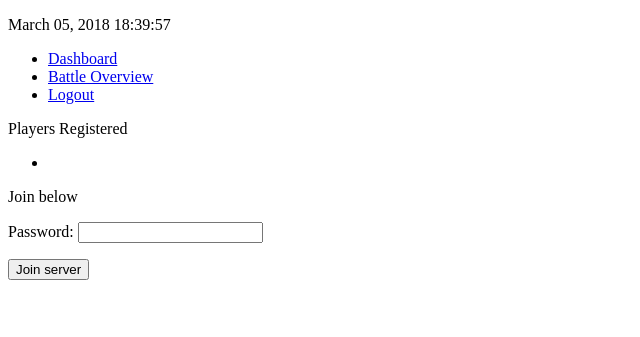
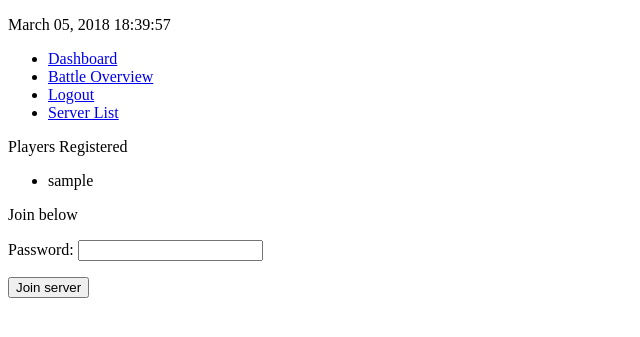
Before and after one commit to stef311/battlegame2, a Django app: page /servers/1/detail/ in a window 1280 px wide. Shown: the top 337 px of the page, without its empty margins (0-640 px from the left). Run offline with Django 3.2, Linux system fonts and the light colour scheme; a user stored in the database is signed in; tables that the repository leaves empty hold one stand-in row (values such as "Sample post").

Commit message:
adds username to server_detail view. adds url that points to server_list view in base.html

```diff
--- a/battlegame/servers/templates/servers/detail.html
+++ b/battlegame/servers/templates/servers/detail.html
@@ -4,7 +4,7 @@
   <p>Players Registered</p>
   <ul>
     {% for player in players_registered %}
-      <li>{{ player.name }}</li>
+      <li>{{ player.username }}</li>
     {% endfor %}
   </ul>
   <p>Join below</p>
--- a/battlegame/servers/views.py
+++ b/battlegame/servers/views.py
@@ -56,6 +56,7 @@ def server_detail(request, server_id):
         if join_gameserver_form.is_valid():
             cd = join_gameserver_form.cleaned_data
             if server.password == cd["password"]:
+                server.players.add(request.user)
                 return HttpResponse("password is correct")
             else:
                 return HttpResponse("password not correct")
--- a/battlegame/templates/base.html
+++ b/battlegame/templates/base.html
@@ -45,6 +45,7 @@
             <li id="login"><a href = "{% url 'account:user_login' %}">Login</a></li>
             <li id="register"><a href = "{% url 'account:register' %}">Register</a></li>
           {% endif %}
+          <li id="server_list"><a href="{% url 'servers:server_list' %}">Server List</a></li>
         </ul>
     </div>
     {% block content %}
```
